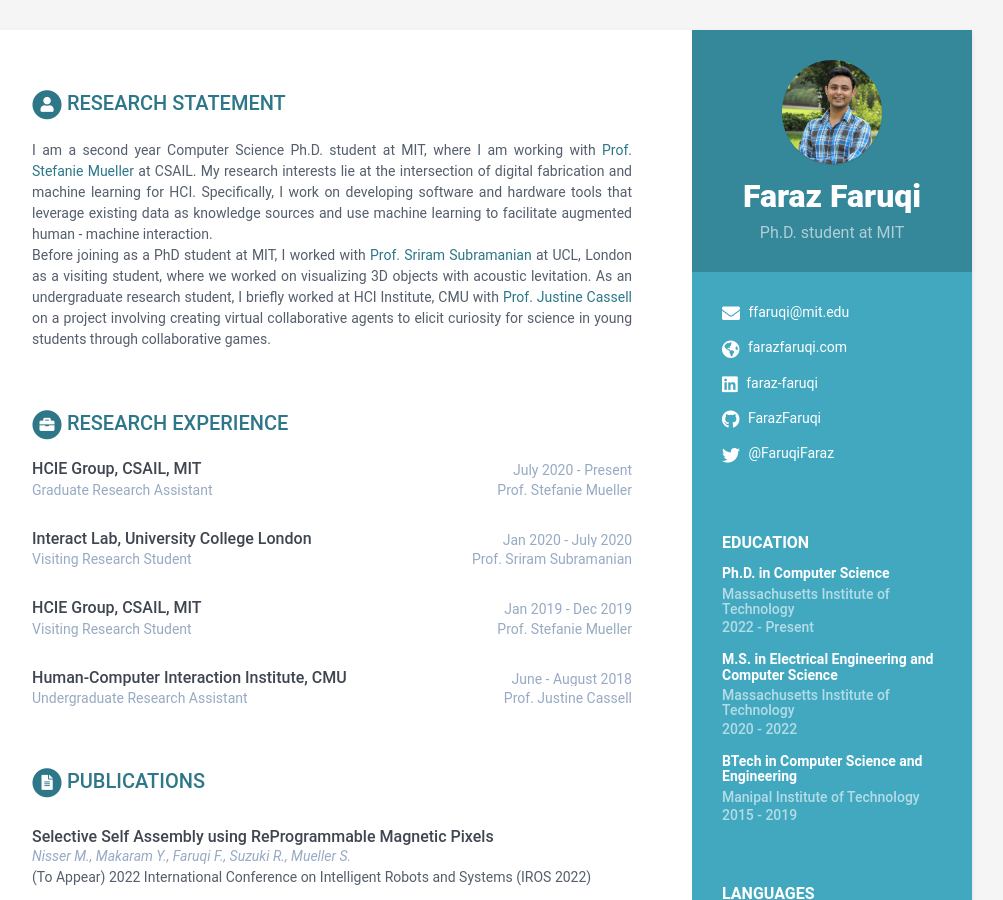
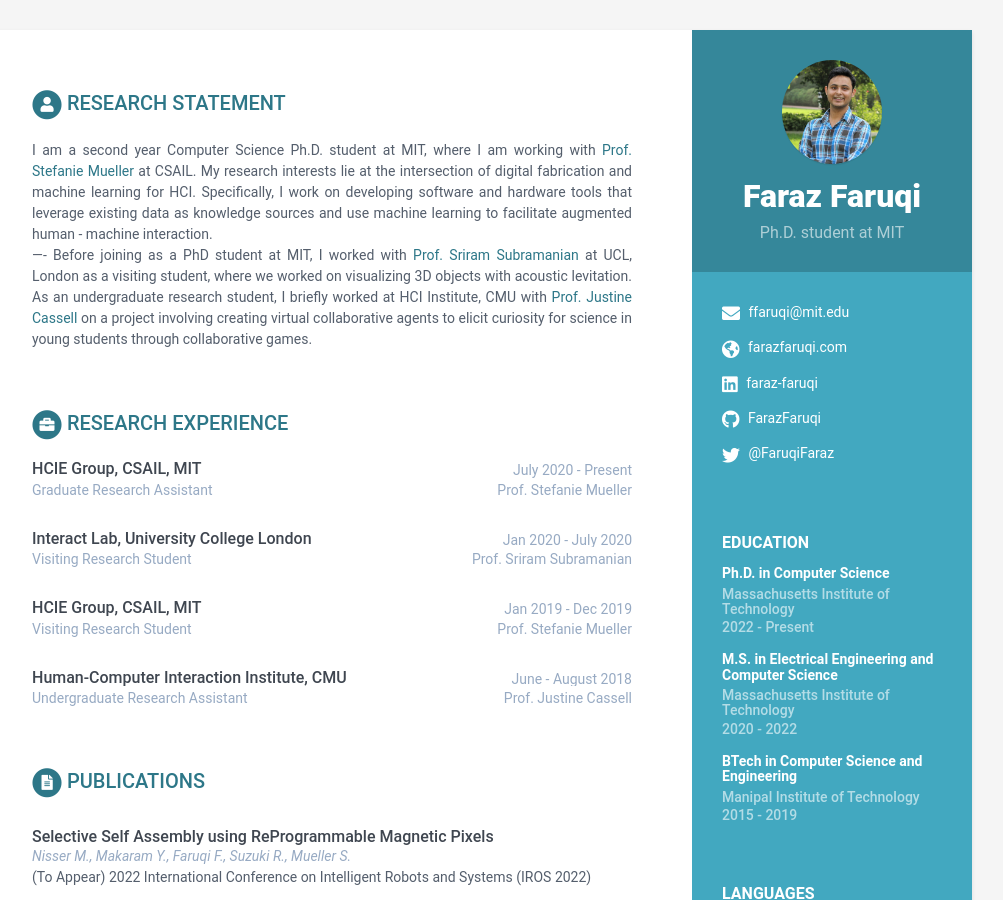
Before and after one commit to FarazFaruqi/FarazFaruqi.github.io, a Jekyll site: the page built from index.html, in a window 1280 px wide and 900 px high. Shown: the whole window, without its empty margins (168-1171 px from the left). Built offline with Jekyll 4.4.1, drawn with Linux system fonts in a browser that asks for light colours.

```diff
--- a/_data/data.yml
+++ b/_data/data.yml
@@ -43,7 +43,7 @@
 
 career-profile:
     title: Research Statement
-    summary: I am a second year Computer Science Ph.D. student at MIT, where I am working with [Prof. Stefanie Mueller](https://hcie.csail.mit.edu/) at CSAIL. My research interests lie at the intersection of digital fabrication and machine learning for HCI. Specifically, I work on developing software and hardware tools that leverage existing data as knowledge sources and use machine learning to facilitate augmented human - machine interaction. <br>
+    summary: I am a second year Computer Science Ph.D. student at MIT, where I am working with [Prof. Stefanie Mueller](https://hcie.csail.mit.edu/) at CSAIL. My research interests lie at the intersection of digital fabrication and machine learning for HCI. Specifically, I work on developing software and hardware tools that leverage existing data as knowledge sources and use machine learning to facilitate augmented human - machine interaction. <br> ----
      Before joining as a PhD student at MIT, I worked with [Prof. Sriram Subramanian](https://www.ucl.ac.uk/computer-science/research/research-groups/multi-sensory-devices/) at UCL, London as a visiting student, where we worked on visualizing 3D objects with acoustic levitation. As an undergraduate research student, I briefly worked at HCI Institute, CMU with [Prof. Justine Cassell](https://www.hcii.cmu.edu/people/justine-cassell) on a project involving creating virtual collaborative agents to elicit curiosity for science in young students through collaborative games.
 
 
```
